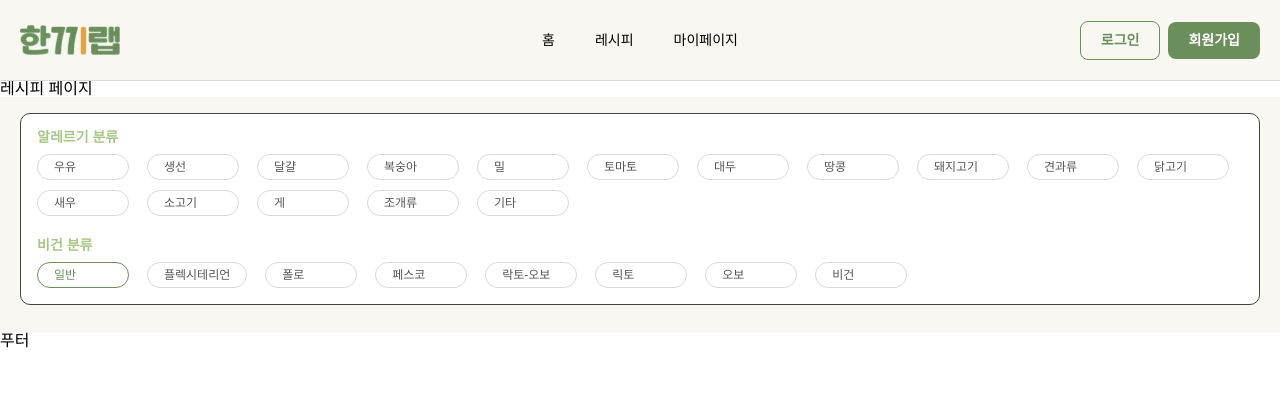
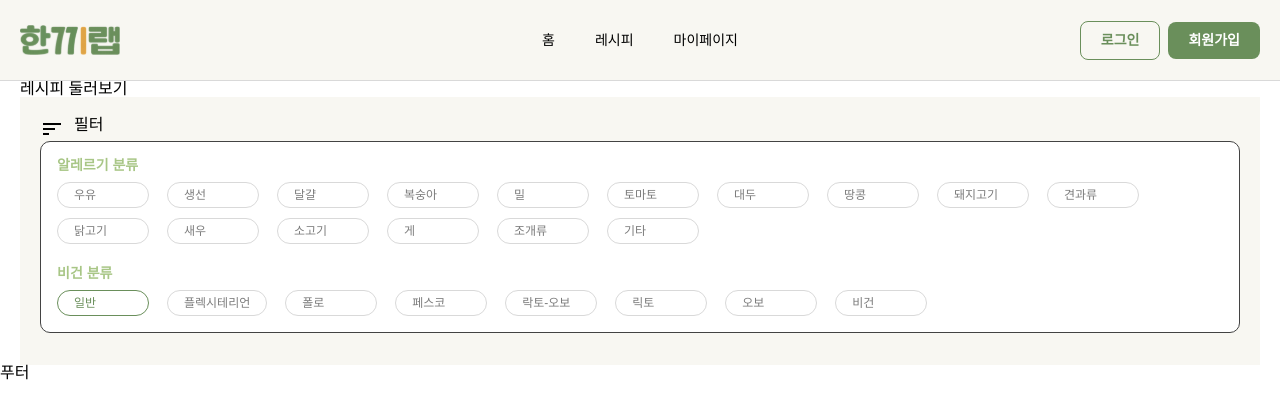
Before and after one commit to casperjwk/EST_FE_13_3nd_project, a React (Vite) app: page /recipes in a window 1280 px wide. Shown: the top 418 px of the page. Built offline with nearby package versions, Linux system fonts and the light colour scheme; a web font is replaced by a local one.

Commit message:
feat: 필터 패널 UI 개선 및 레시피 페이지 제목 수정

```diff
--- a/src/components/recipe/RecipeFilter.jsx
+++ b/src/components/recipe/RecipeFilter.jsx
@@ -46,7 +46,7 @@ function FilterPanel(){
       }else if ( current ==="warning"){
         next = "exclude"
       }else {
-        next = " none";
+        next = "none";
       }
       return{
         ...prev,
@@ -78,6 +78,13 @@ function FilterPanel(){
 
   return (
     <div className={styles.filterPanel}>
+      <div className={styles.sort}>
+        <span
+        className="material-icons">
+          sort
+          </span>
+          <p>필터</p>
+      </div>
       <div className={styles.filterBox}>
         <section className={styles.filterSection}>
           <div className={styles.sectionTitle}>
--- a/src/components/recipe/recipeFilter.module.css
+++ b/src/components/recipe/recipeFilter.module.css
@@ -1,6 +1,6 @@
 .filterPanel {
   width: 100%;
-  padding: 16px 20px;
+  padding: 20px 20px;
   background: var(--white-2);
 }
 
@@ -34,10 +34,11 @@
   padding: 0 16px;
   border: 1px solid var(--gray-1);
   border-radius: 999px;
-  background: #fff;
-  color: #555;
+  background: var(--white-1);
+  color: var(--gray-3);
   font-size: 12px;
   cursor: pointer;
+
 }
 
 .warning {
@@ -62,8 +63,8 @@
   margin-top: 12px;
 }
 
-.resetChip,
-.selectedChip {
+.resetChip
+{
   height: 24px;
   padding: 0 12px;
   border-radius: 999px;
@@ -77,13 +78,12 @@
   cursor: pointer;
 }
 
-.selectedChip {
-  border: 1px solid #ddd;
-  background: #fff;
-  cursor: pointer;
-}
-
 .veganSelected {
   border-color: #6a9f58;
   color: #4f8740;
 }
+
+.sort{
+  display: flex;
+  gap: 10px;
+}
--- a/src/pages/recipe/RecipeListPage.jsx
+++ b/src/pages/recipe/RecipeListPage.jsx
@@ -2,9 +2,11 @@ import FilterPanel from "../../components/recipe/RecipeFilter";
 
 function RecipeListPage() {
   return (
-    <div>
-      <h2>레시피 페이지</h2>
+    <div className="container">
+      <h2>레시피 둘러보기</h2>
       <FilterPanel/>
+      <div></div>
+
     </div>
   );
 }
```
